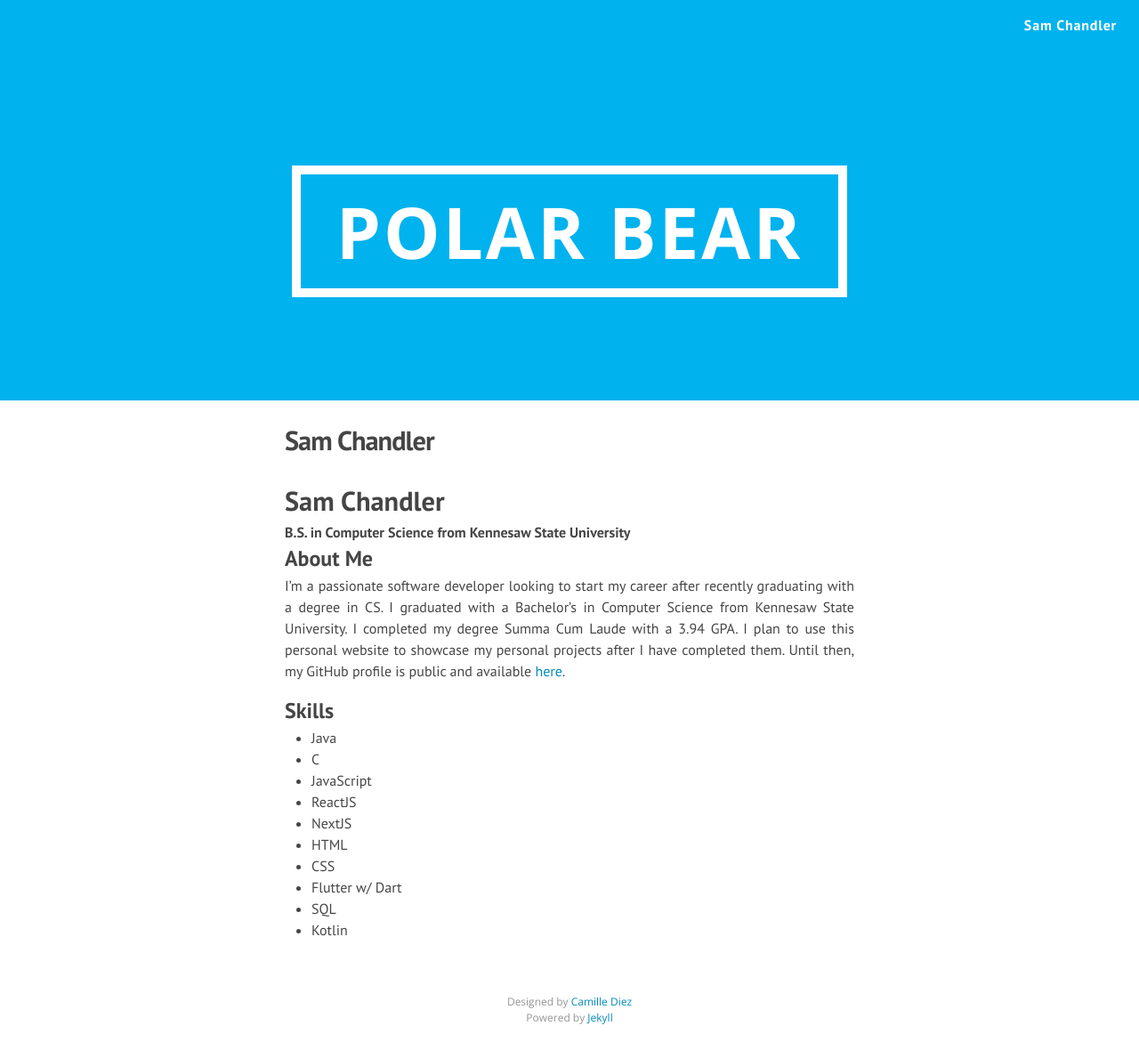
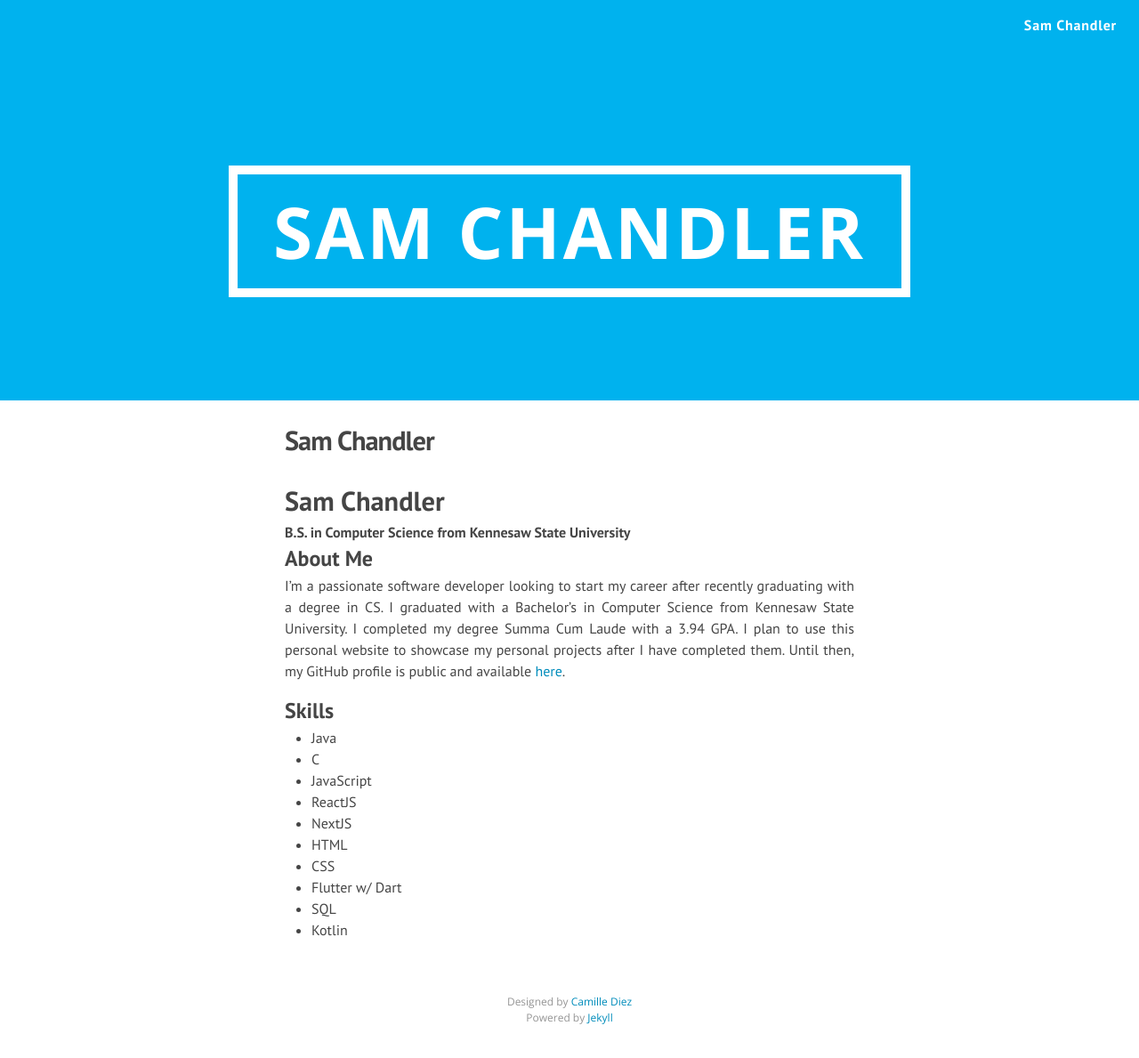
Before and after one commit to scchandler/scchandler.github.io, a Jekyll site: the page built from README.md, in a window 1280 px wide. Shown: the whole page at 89% size. Built offline with Jekyll 4.4.1, drawn with Linux system fonts in a browser that asks for light colours; nearby versions of some CDN libraries; our own code applies the rules of GitHub Pages for plain Markdown files; Markdown is read by kramdown in place of the engine named in the settings.

Commit message:
Update _config.yml

```diff
--- a/_config.yml
+++ b/_config.yml
@@ -1,5 +1,5 @@
 # Site settings
-title: Polar Bear
+title: Sam Chandler
 email:
 description: > # this means to ignore newlines until "baseurl:"
   Jekyll Theme Demo
```
